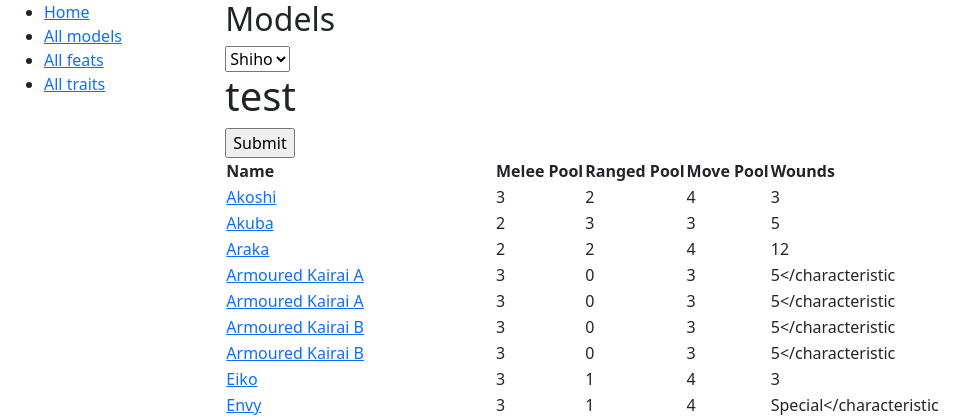
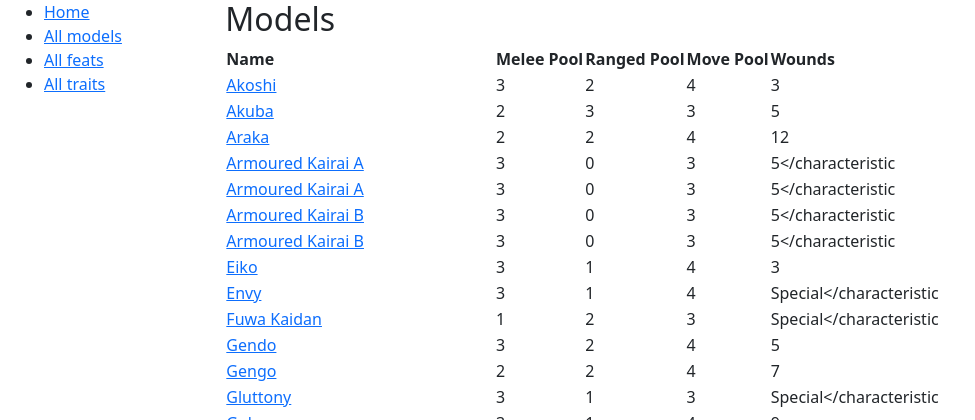
Before and after one commit to luke-vaughan0/bushido-db, a Django app: page /bushido/all/ in a window 1280 px wide. Shown: the top 420 px of the page, without its empty margins (0-975 px from the left). Run offline with Django 4.2, Linux system fonts and the light colour scheme; data comes from the database, SQL or seed files in the repository; parts of the project's set-up code (start-up, migrations or seed data) failed here and were passed over; some libraries are stand-ins or nearby versions.

Commit message:
tidying up

```diff
--- a/bushido/templates/bushido/unit_list.html
+++ b/bushido/templates/bushido/unit_list.html
@@ -2,16 +2,6 @@
 {% block title %}<title>Models</title>{% endblock %}
 {% block content %}
     <h2>Models</h2>
-<form method="get" action="">
-    <select name="wwww">
-        <option value="shiho" name="Shiho">Shiho</option>
-    </select>
-</form>
-<h1>test</h1>
-<form action="" method="get">
-    {{ form }}
-    <input type="submit" value="Submit">
-</form>
     <table>
         <tr>
             <th>Name</th>
--- a/bushido/views.py
+++ b/bushido/views.py
@@ -43,6 +43,7 @@ class WeaponSpecialSerializer(serializers.ModelSerializer):
 class WeaponSerializer(serializers.ModelSerializer):
     traits = WeaponTraitSerializer(source="weapontrait_set", many=True)
     specials = WeaponSpecialSerializer(source="weaponspecial_set", many=True)
+
     class Meta:
         model = Weapon
         exclude = ["unit", "id"]
--- a/requirements.txt
+++ b/requirements.txt
@@ -1,4 +1,6 @@
-Django==4.1.1
+Django==4.2.4
 djangorestframework==3.14.0
 shortuuid==1.0.11
 oracledb==1.3.2
+python-dotenv~=1.0.0
+django-filter==23.2
```
